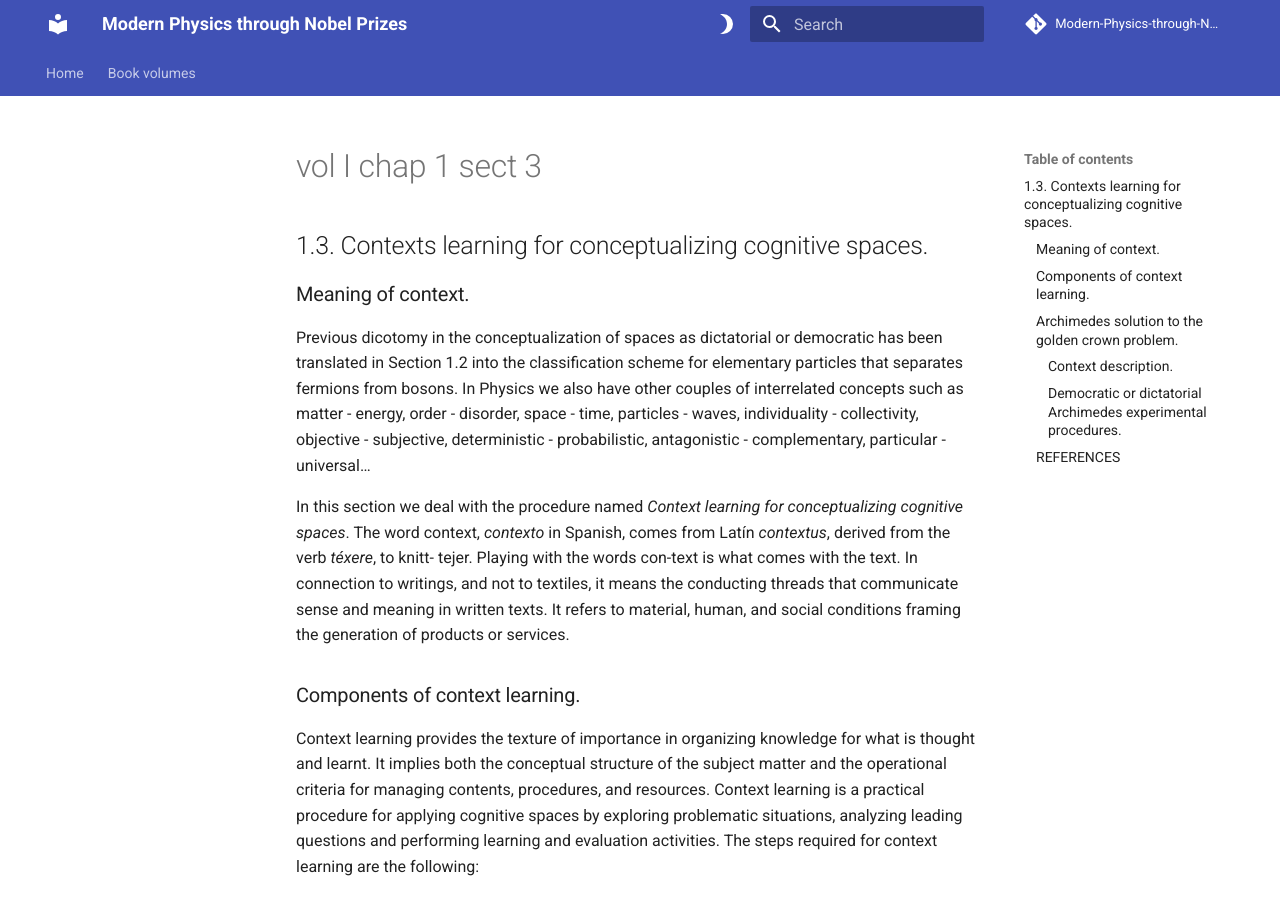
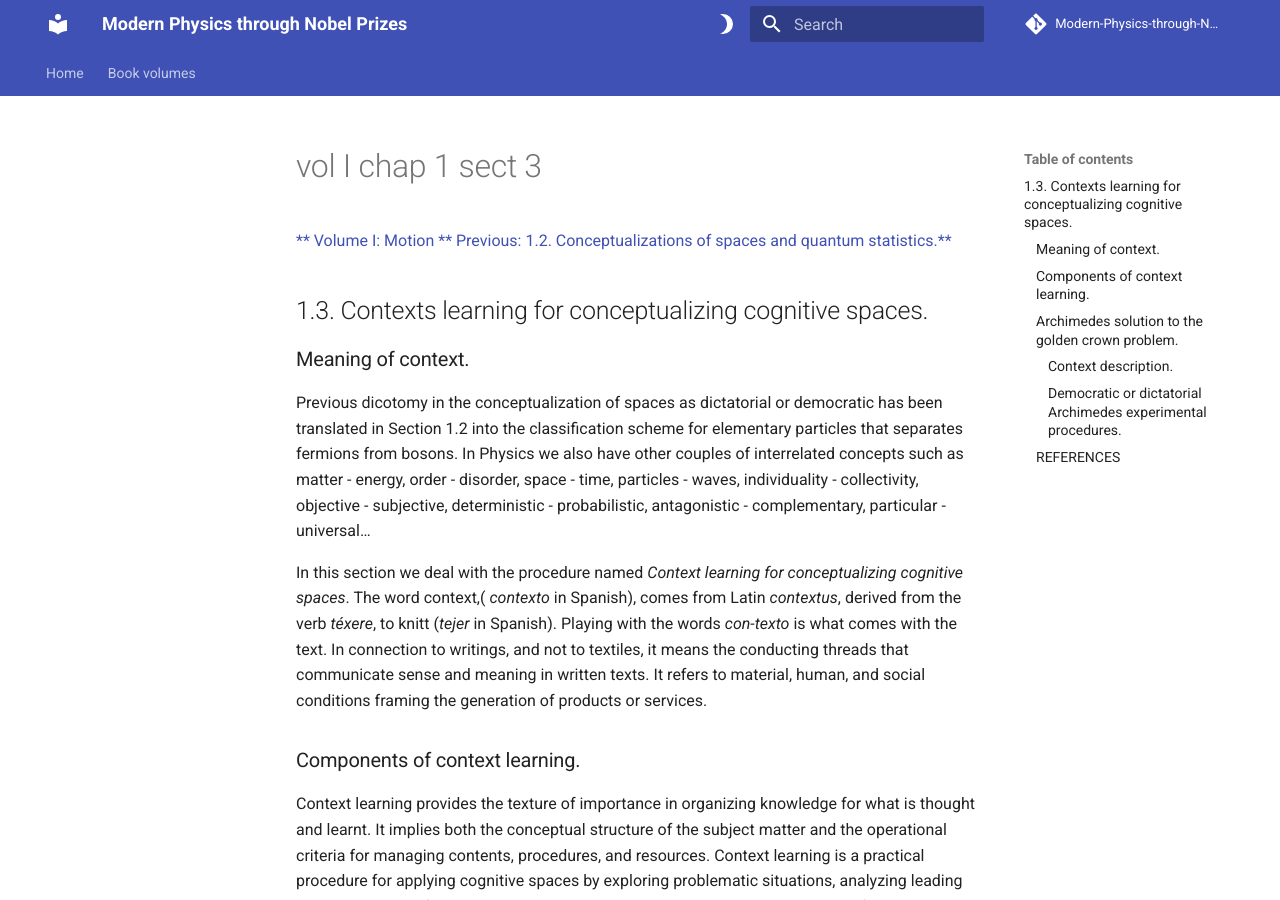
Before and after one commit to modphysnobel/modphysnobel.github.io, an MkDocs documentation site: the page built from docs/vol-I/vol-I-chap-1-sect-3.md, in a window 1280 px wide and 900 px high. Built offline with MkDocs 1.6.1 and Material for MkDocs 9.7.7, drawn with Linux system fonts in a browser that asks for light colours; some web fonts are replaced; comment, search, counter and statistics services are not loaded; some of the changed text lies outside the part shown.

Commit message:
Updated vol-i-chap-1-sect-3

````diff
--- a/docs/vol-I/vol-I-chap-1-sect-3.md
+++ b/docs/vol-I/vol-I-chap-1-sect-3.md
@@ -1,3 +1,7 @@
+
+[** Volume I: Motion](https://modphysnobel.github.io/vol-I/volume-I/)
+[** Previous: 1.2.  Conceptualizations of spaces and quantum statistics.**](./vol-I-chap-1-sect-1.md)
+
 ## 1.3.  Contexts learning for conceptualizing cognitive spaces.
 
 ### Meaning of context.
@@ -5,7 +9,7 @@
 
 Previous dicotomy in the conceptualization of spaces as dictatorial or democratic has been translated in Section 1.2 into the classification scheme for elementary particles that separates fermions from bosons. In Physics we also have other couples of interrelated concepts such as matter - energy, order - disorder, space - time, particles - waves, individuality - collectivity, objective - subjective, deterministic - probabilistic, antagonistic - complementary, particular - universal…
 
-In this section we deal with the procedure named *Context learning for conceptualizing cognitive spaces*. The word context, *contexto* in Spanish, comes from Latín *contextus*, derived from the verb *téxere*, to knitt- tejer. Playing with the words con-text is what comes with the text. In connection to writings, and not to textiles, it means the conducting threads that communicate sense and meaning in written texts. It refers to material, human, and social conditions framing the generation of products or services.
+In this section we deal with the procedure named *Context learning for conceptualizing cognitive spaces*. The word context,( *contexto* in Spanish), comes from Latin *contextus*, derived from the verb *téxere*, to knitt (*tejer* in Spanish). Playing with the words *con-texto* is what comes with the text. In connection to writings, and not to textiles, it means the conducting threads that communicate sense and meaning in written texts. It refers to material, human, and social conditions framing the generation of products or services.
 
 ### Components of context learning.
 
@@ -38,13 +42,15 @@
 
 The solution obtained by Archimedes can be summarized in terms of two processes: the analysis of the problem and the solution of the problem.
 
-<img src="./figs/Figura 1.3.1.PNG" width=300 align=center>
+<figure markdown>
+![Fig 1.3.1](./figs/Figura 1.3.1.PNG){width=480}
 
-<img src="./figs/Figura 1.3.2.PNG" width=300 align=center>
+![Fig 1.3.2](./figs/Figura 1.3.2.PNG){width=480}
 
-```
-The description of cognitive spaces for context learning serves for analyzing concepts to be proposed and tested as well as for comparing models to be contrasted and improved.
-```
+  <figcaption>The description of cognitive spaces for context learning serves for analyzing concepts to be proposed and tested as well as for comparing models to be contrasted and improved.</figcaption>
+</figure>
+
+
 
 - It can be assumed that Archimedes was involved in the following **activities**: he weighted the finished crown and took a block of gold of the same weight; therefore, they had the same mass. He knew that the density of a golden crown will be higher than the density of a silver crown.  Then, a crown made of gold will occupy a lesser volume than a crown made of silver.
 
@@ -65,3 +71,5 @@
 3. KLEIN, M., El pensamiento matemático de la antigüedad a nuestros días. Vol.1. Madrid: Alianza Editorial. (1972).
 4. DURANT, W., The story of civilization. Vol. 2 The Life of Greece, New York, Simon and Schuster, (1966).
 5. HELLEMANS, A. y BUNCH, B. The Timetables of SCIENCE. A Chronology of the Most Important People and Events in the History of Science. , New York, Simon and Schuster, (1988).
+
+[**Next: 1.4 Geometrization of the description of motion].(vol-I-chap-4-sect-1/)
````
Also changed, not shown: docs/vol-I/vol-I-chap-1-sect-1.md (+1 -1 lines), docs/vol-I/vol-I-chap-1-sect-2.md (+8 -4 lines).
